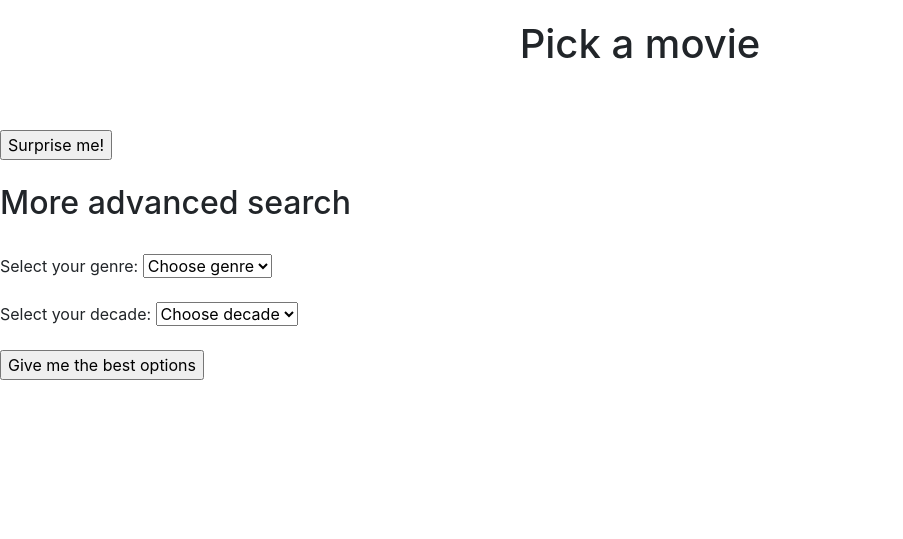
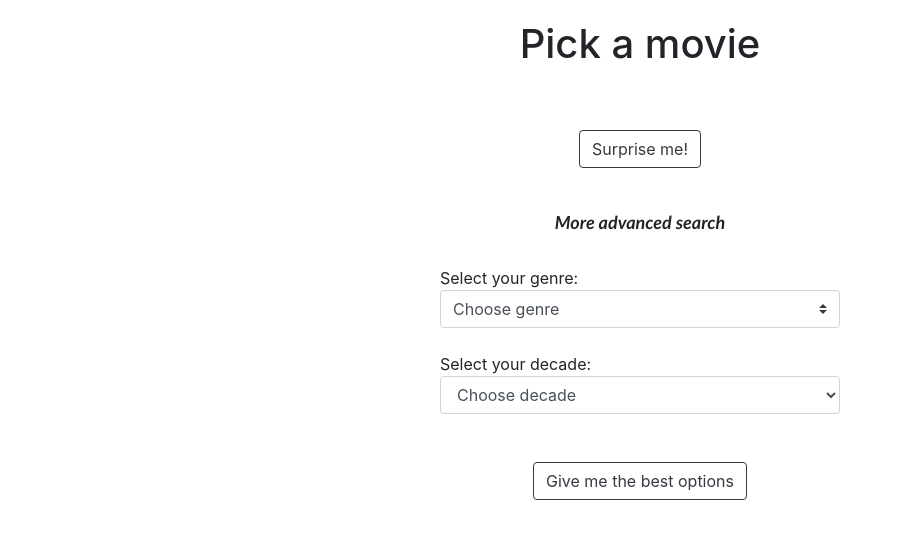
Before and after one commit to Kseniashhh/my_project, a Flask app: page /pick_movie in a window 1280 px wide. Shown: the part 66-605 px from the top of the page, without its empty margins (0-903 px from the left). Run offline with Flask 2, Linux system fonts and the light colour scheme; some libraries are stand-ins or nearby versions.

Commit message:
Added some styling

```diff
--- a/API_funcs.py
+++ b/API_funcs.py
@@ -46,7 +46,7 @@ def request(host, path, api_key, url_params=None):
     return response.json()
 
 
-def search(api_key,location, term, price,offset):
+def search(api_key,location,term,price,offset):
     """Query the Search API by a search term and location.
     Args:
         term (str): The search term passed to the API.
@@ -68,7 +68,7 @@ def search(api_key,location, term, price,offset):
 
 
 
-def search_random(api_key, location, offset):
+def search_random(api_key, location,term, offset):
     """Query the Search API by a search term and location.
     Args:
         term (str): The search term passed to the API.
@@ -80,6 +80,7 @@ def search_random(api_key, location, offset):
     url_params = {
         'location': location,
         'offset': offset,
+        'term': term,
         'limit': SEARCH_LIMIT
     }
     print(url_params)
--- a/server.py
+++ b/server.py
@@ -26,7 +26,7 @@ API_KEY = os.environ['YELP_API_KEY']
 API_HOST = 'https://api.yelp.com'
 SEARCH_PATH = '/v3/businesses/search'
 BUSINESS_PATH = '/v3/businesses/'
-# DEFAULT_TERM = 'dinner'
+DEFAULT_TERM = 'food'
 DEFAULT_LOCATION = 'San Francisco, CA'
 SEARCH_LIMIT = 3
 
@@ -323,14 +323,31 @@ def display_food():
     """ Display three food places on page """
 
     what_type = request.args.get("type")
+    what_term = request.args.get("cuisine")
+    what_price = request.args.get("price")
+
+
+    food_list = get_food(what_type,what_term,what_price)
+
+    return render_template("your_food.html", foods = food_list, type=what_type)
+
+
+
+
+
+
+def get_food(what_type,what_term=None, what_price=None):
+    """ Function that returms list of foods"""
     i=0
     food_list =[]
+
+
 
     if what_type == 'random':
 
         while i < 3 :
             random_off = random.choice(range(1,1001))
-            food_choice = ap.search_random(API_KEY, DEFAULT_LOCATION, random_off)
+            food_choice = ap.search_random(API_KEY, DEFAULT_LOCATION,DEFAULT_TERM, random_off)
             print(food_choice)
             print('\n'+ food_choice['businesses'][0]['id'])
             if food_choice['businesses'][0]['id'] in session["food_seen"]:
@@ -343,8 +360,8 @@ def display_food():
 
 
     else:
-        what_term = request.args.get("cuisine")
-        what_price = int(request.args.get("price"))
+
+        print("searching by price ", what_price)
         while i < 3 :
             random_off = random.choice(range(1,1001))
             food_choice = ap.search(API_KEY, DEFAULT_LOCATION,what_term,what_price, random_off)
@@ -360,77 +377,11 @@ def display_food():
     print(food_list)
     # foods = jsonify(food_list)
 
-    return render_template("your_food.html", foods = food_list, type=what_type)
+    return food_list
 
 
 
 
-# def get_food(what_type):
-#     """ Get the list of 3 food places"""
-
-#     food_list = []
-#     i=0
-
-
-#     if what_type == "random":
-
-#         while i < 3 :
-#             random_id = random.choice(range(1,45001))
-#             movie = Movie.query.get(random_id)
-#             if movie.movie_id in session["seen"]:
-#                 continue
-#             else:
-#                 movie_list.append(movie)
-#                 session["seen"].append(movie.movie_id)
-#                 i +=1
-
-#     elif what_type == "search":
-#         cuisine = request.args.get("cuisine")
-#         price = request.args.get("price")
-#         # show_allmovielist = db.session.query(Movie).join(GenresMovies).join(Genre).filter(Genre.gname == genre, Movie.released_at.like('{}%'.format(decade[:3])),).all()
-# #add to the filter
-#         # show_allmovielist = Movie.query.join(GenresMovies).join(Genre).filter(Genre.gname == genre, Movie.released_at.like('{}%'.format(decade[:3])),Movie.movie_id.notin_(session['seen'])).all()
-
-#         filtered_movielist = Movie.query.join(GenresMovies).join(Genre).filter(Genre.gname == genre, Movie.released_at.like('{}%'.format(decade[:3])),Movie.movie_id.notin_(session['seen']))
-
-#         count_list = filtered_movielist.count()
-#         remember_num = []
-
-#         while i < 3:
-#             mov_num = random.choice(range(1, count_list))
-#             if mov_num not in remember_num:
-#                 mov = filtered_movielist.offset(mov_num).first()
-#                 remember_num.append(mov_num)
-#                 session["seen"].append(mov.movie_id)
-#                 movie_list.append(mov)
-#                 i +=1
-
-
-
-
-
-
-
-
-#         # while i < 3 :
-#         #     mov = random.choice(show_allmovielist)
-#         #     session["seen"].append(mov.movie_id)
-#         #     movie_list.append(mov)
-#         #     show_allmovielist.remove(mov)
-
-
-#             # if mov.movie_id in session["seen"]:
-#             #     show_allmovielist.remove(random.choice(show_allmovielist))
-#             #     continue
-#             # else:
-#             #     movie_list.append(mov)
-#             #     session["seen"].append(mov.movie_id)
-#             #     show_allmovielist.remove(random.choice(show_allmovielist))
-#             #     i +=1
-
-
-
-#     return movie_list
 
 
 
--- a/static/site.css
+++ b/static/site.css
@@ -1,12 +1,44 @@
 a {
 text-decoration: none;
 color: black;
+}
+
+a:hover {
+    color: grey;
+    text-decoration: none;
+}
+
+#back {
+  text-align: center;
+  padding-top: 20px;
+  padding-bottom: 30px;
+  padding-right: 10px;
+}
+
+.pick {
+  width: 400px;
+  margin: 0 auto;
 }
 
 h1 {
   text-align: center;
   padding-top: 20px;
   padding-bottom: 30px;
+}
+
+h2 {
+  padding-top: 20px;
+
+  text-align: center;
+  font-style: italic;
+  font-size: 18px;
+  background-color: white;
+  font-weight: 800;
+  font-family: "Trebuchet MS", Helvetica, sans-serif;
+}
+
+.buttonHolder{
+  text-align: center;
 }
 
 #more {
@@ -26,7 +58,7 @@ h1 {
 #title {
   font-size: 16px;
   font-family: "Trebuchet MS", Helvetica, sans-serif;
-  text-align: center;
+  text-align: left;
 
 
 }
@@ -104,3 +136,9 @@ h1 {
   background-color: white;
   font-weight: 800;
 }
+
+
+#food-img {
+  height: 200px;
+  width: 300px;
+}
--- a/templates/pick_a_movie.html
+++ b/templates/pick_a_movie.html
@@ -4,32 +4,35 @@
 <h1>Pick a movie</h1><br>
 
 
-<form action = "/movies" id="random">
-    <input type="submit" value="Surprise me!"> <br>
+<form action = "/movies" class= "pick" id="random">
+    <div class="buttonHolder">
+    <input type="submit" class="btn btn-outline-dark" value="Surprise me!"> <br>
     <input type="text" name="type" value= "random" hidden>
+    </div>
 
 </form>
 <br>
 <h2> More advanced search </h2><br>
-<form action = '/movies' id="search">
-    <input type="text" name="type" value= "search" hidden>
+<form action = "/movies" class= "pick" id="search">
+    <input type="text" class= "pickf" name="type" value= "search" hidden>
 
-    Select your genre: <select name="genre">
+    Select your genre: <select name="genre" class = "form-control selcls custom-select">
         <option selected disabled>Choose genre</option>
         <option value="Drama">Drama</option>
         <option value="Comedy">Comedy</option>
         <option value="Action">Action</option>
         <option value="Thriller">Thriller</option>
         <option value="Documentary">Documentary</option></select><br><br>
-    Select your decade: <select name="decade">
+    Select your decade: <select name="decade" class = "form-control selcls">
         <option selected disabled>Choose decade</option>
         <option value="1980s">1980s</option>
         <option value="1990s">1990s</option>
         <option value="2000s">2000s</option>
         <option value="2010s">2010s</option>
     </select><br><br>
+    <div class="buttonHolder">
 
-    <input type="submit" value="Give me the best options"> <br>
+    <input type="submit" class="btn btn-outline-dark" value="Give me the best options"> <br></div>
 
 </form>
 
--- a/templates/your_food.html
+++ b/templates/your_food.html
@@ -15,13 +15,14 @@
     <div class="col">
         <p id="title"> {{ food['businesses'][0]['name']}} </p>
 
-        <h3 id="price">{{ food['businesses'][0].get('price', 'Mystery price')}} </h3><br>
+        <h3 id="price">Price level: {{ food['businesses'][0].get('price', 'Mystery price')}} </h3><br>
         <br>
         <div class="plotbox">
             <img class = "img-fluid" id="food-img" src="{{food['businesses'][0]['image_url']}}">
             <div class="overlay" >
-                <div class="text" id="food-location">{{food['businesses'][0]['location']['display_address']}}</div>
+            <div class="text" id="food-location">You can find it at: {{food['businesses'][0]['location']['display_address']}}</div>
             </div>
+        </div>
         </div>
         <br>
         <button class="btn"><i class="far fa-heart" id="heart{{food['businesses'][0]['id']}}" data-movieID="{{food['businesses'][0]['id']}}"></i></button>
--- a/templates/your_movies.html
+++ b/templates/your_movies.html
@@ -2,7 +2,8 @@
 {% block content %}
 
 <span>
-<h1>Your movies
+    <a href="/pick_movie" id="back">Go back to select</a>
+    <h1>Your movies
     <button class="btn btn-outline-dark" id="more">Show more</button></h1>
     <input type="text" value={{type}} id="type" hidden>
     <input type="text" value={{decade}} id="decade" hidden>
```
Also changed, not shown: templates/more.html (+5 -6 lines), templates/pick_food.html (+6 -6 lines).
